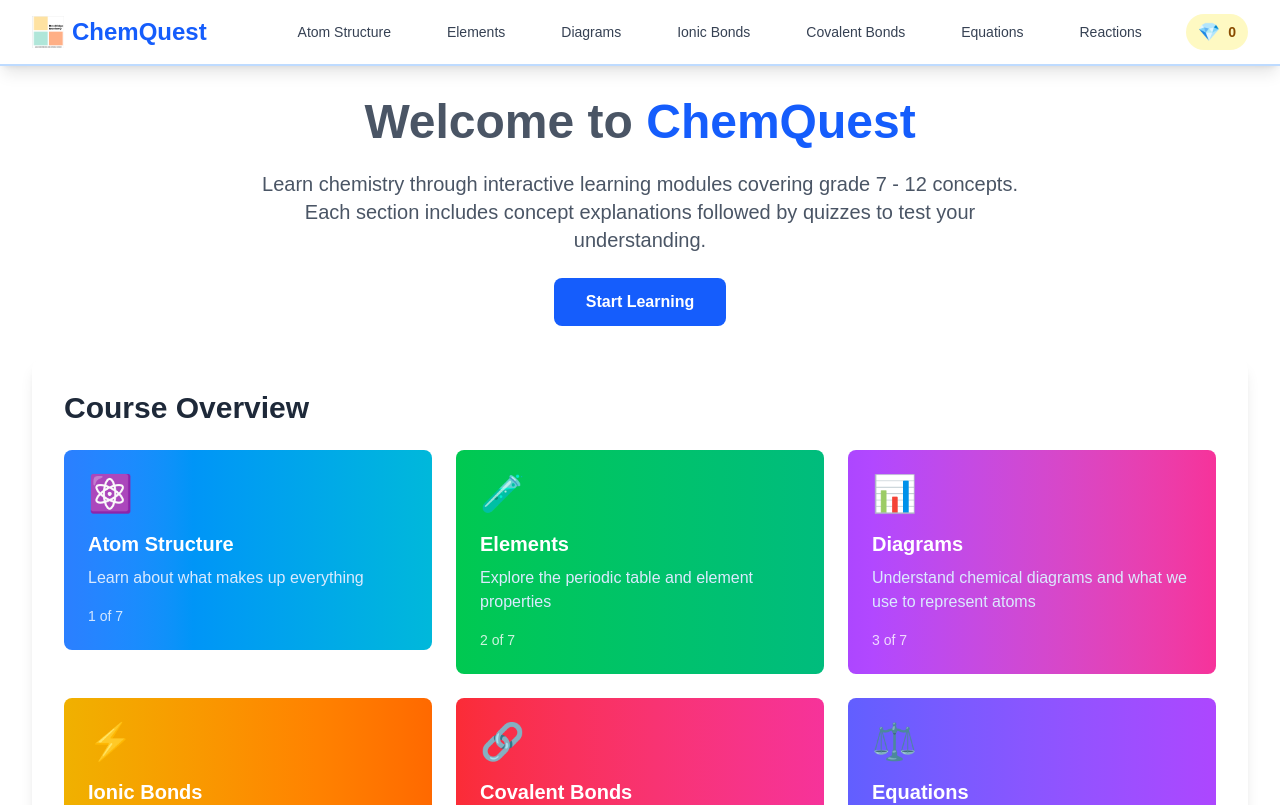
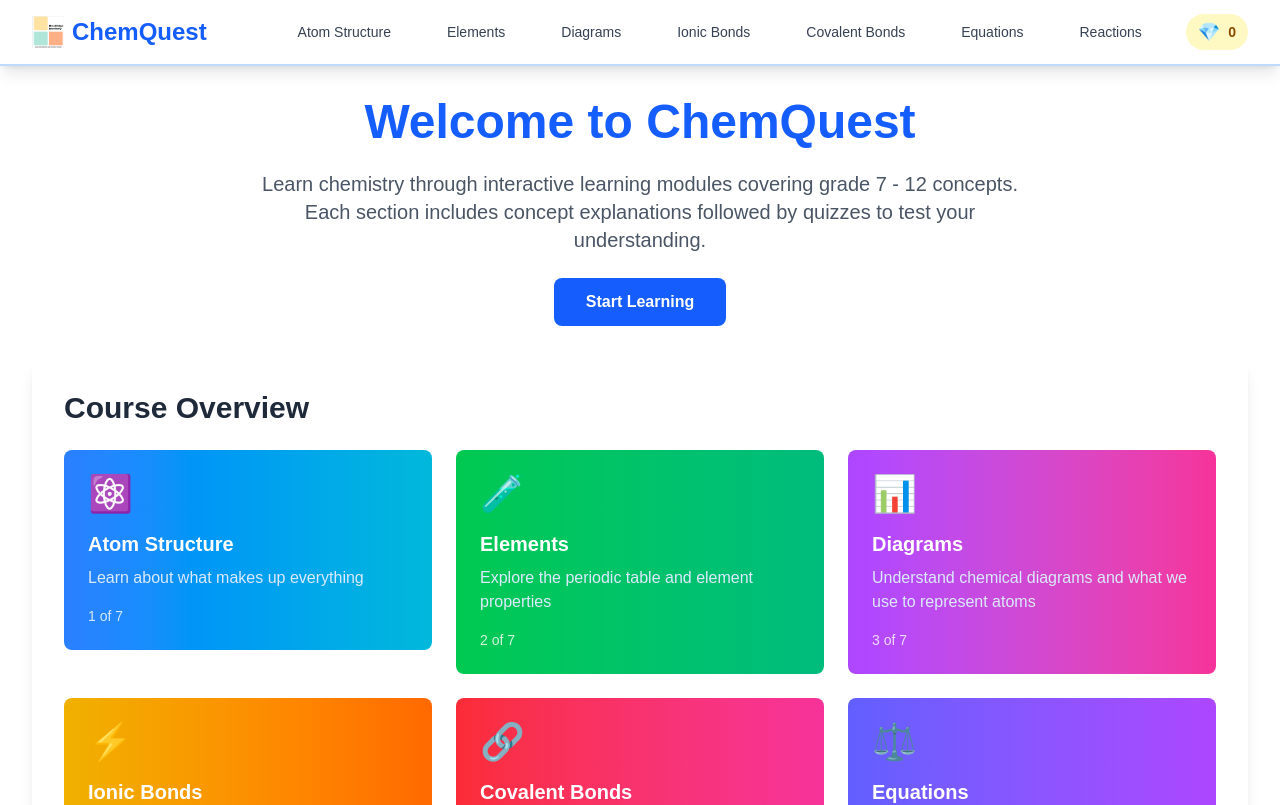
Before and after one commit to JoshuaChou10/chemquest, a Next.js app: page / in a window 1280 px wide. Shown: the top 805 px of the page. Built offline with nearby package versions, Linux system fonts and the light colour scheme.

Commit message:
fixed title color

```diff
--- a/app/page.tsx
+++ b/app/page.tsx
@@ -58,7 +58,7 @@
       {/* Hero Section */}
       <div className="text-center space-y-6">
         <h1 className="text-5xl font-bold text-gray-600">
-          Welcome to <span className="text-blue-600">ChemQuest</span>
+        <span className="text-blue-600">  Welcome to  ChemQuest</span>
         </h1>
         <p className="text-xl text-gray-600 max-w-3xl mx-auto">
           Learn chemistry through interactive learning modules covering grade 7 - 12 concepts.
```
